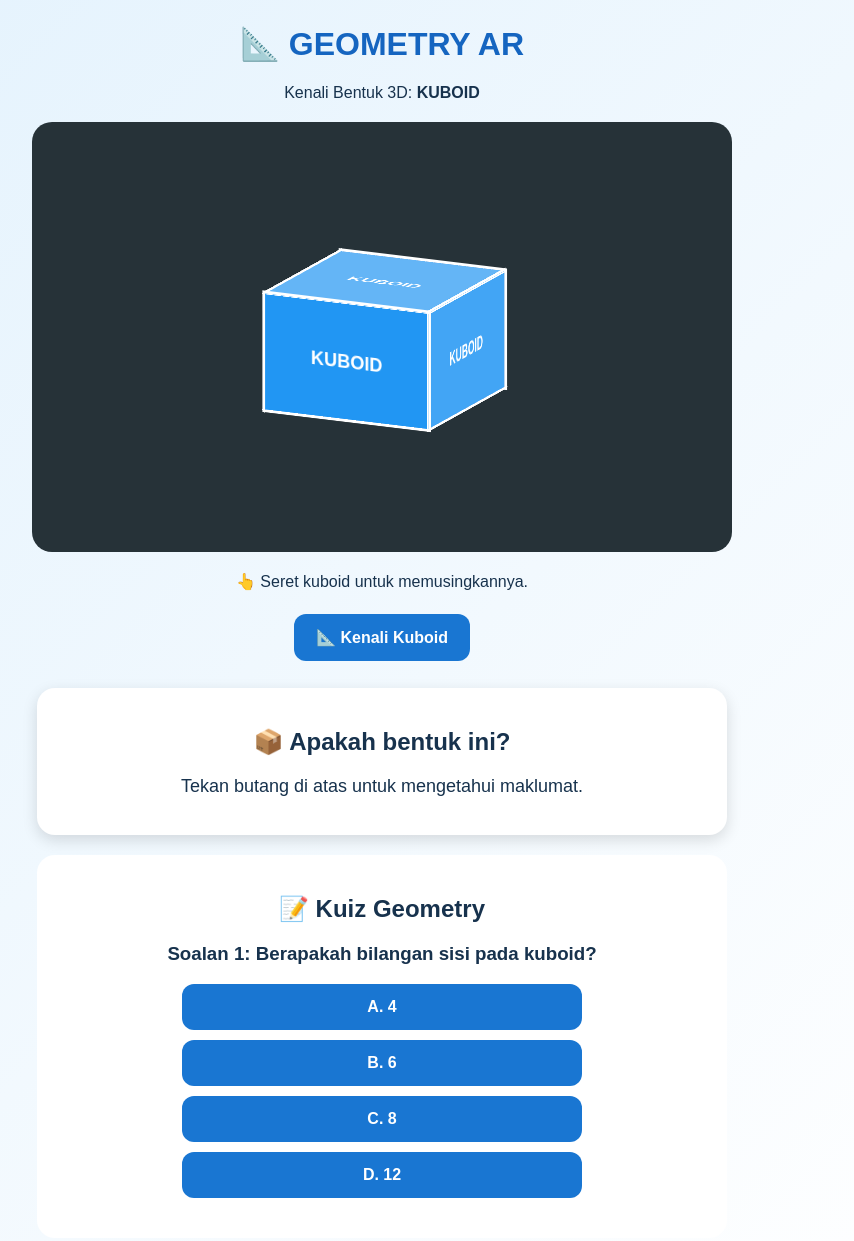
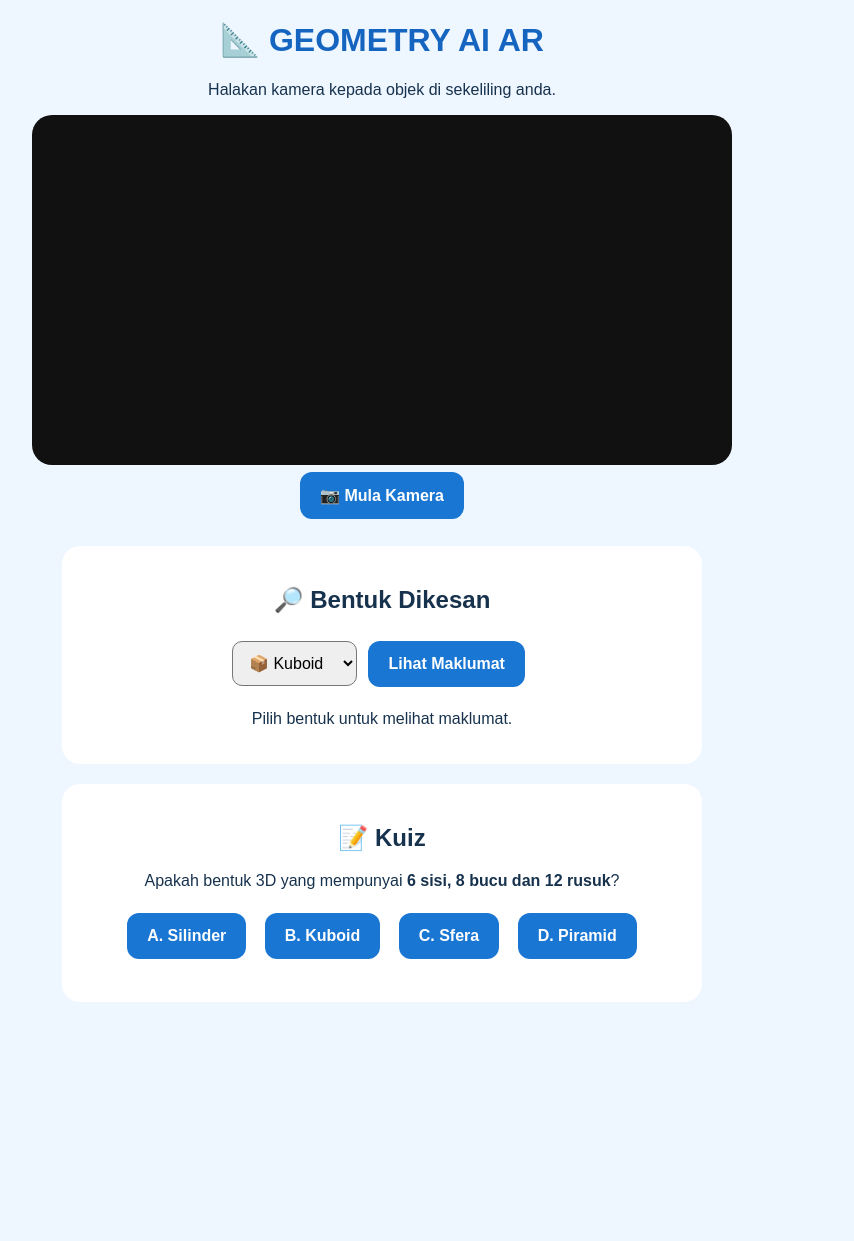
Before and after one commit to Aiman0111/geometry-ar, a plain HTML site: page index.html in a window 1280 px wide. Shown: the top 1241 px of the page, without its empty margins (258-1112 px from the left). After the commit the page ends 1022 px from the top, so only its background shows below. Drawn offline with Linux system fonts and the light colour scheme.

Commit message:
Update index.html

```diff
--- a/index.html
+++ b/index.html
@@ -4,336 +4,273 @@
 <meta charset="UTF-8">
 <meta name="viewport" content="width=device-width, initial-scale=1.0">
 
-<title>Geometry AR - Kuboid</title>
+<title>Geometry AI AR</title>
 
 <style>
-
 body {
     margin: 0;
     font-family: Arial, sans-serif;
-    background: linear-gradient(135deg, #e3f2fd, #ffffff);
+    background: #eef6ff;
+    color: #17324d;
     text-align: center;
-    color: #17324d;
 }
 
 h1 {
-    margin-top: 25px;
     color: #1565c0;
 }
 
-.ar-area {
-    width: 90%;
+button {
+    padding: 14px 20px;
+    margin: 7px;
+    border: 0;
+    border-radius: 12px;
+    background: #1976d2;
+    color: white;
+    font-size: 16px;
+    font-weight: bold;
+}
+
+.camera {
+    width: 95%;
     max-width: 700px;
-    height: 430px;
-    margin: 20px auto;
-    background: #263238;
+    margin: auto;
+    background: #111;
     border-radius: 20px;
     overflow: hidden;
-    position: relative;
-    perspective: 1000px;
 }
 
-.scene {
+video {
     width: 100%;
-    height: 100%;
-    display: flex;
-    justify-content: center;
-    align-items: center;
-    cursor: grab;
-}
-
-.scene:active {
-    cursor: grabbing;
-}
-
-.cuboid {
-    width: 180px;
-    height: 120px;
-    position: relative;
-    transform-style: preserve-3d;
-    transform: rotateX(-15deg) rotateY(-25deg);
-}
-
-.face {
-    position: absolute;
-    display: flex;
-    justify-content: center;
-    align-items: center;
-    border: 3px solid white;
-    font-size: 20px;
-    font-weight: bold;
-    color: white;
-    user-select: none;
-}
-
-.front, .back {
-    width: 180px;
-    height: 120px;
-}
-
-.front {
-    background: #2196f3;
-    transform: translateZ(90px);
-}
-
-.back {
-    background: #1976d2;
-    transform: rotateY(180deg) translateZ(90px);
-}
-
-.right, .left {
-    width: 180px;
-    height: 120px;
-}
-
-.right {
-    background: #42a5f5;
-    transform: rotateY(90deg) translateZ(90px);
-}
-
-.left {
-    background: #0d8bf2;
-    transform: rotateY(-90deg) translateZ(90px);
-}
-
-.top, .bottom {
-    width: 180px;
-    height: 180px;
-}
-
-.top {
-    background: #64b5f6;
-    transform: rotateX(90deg) translateZ(90px);
-}
-
-.bottom {
-    background: #1565c0;
-    transform: rotateX(-90deg) translateZ(30px);
-}
-
-button {
-    border: none;
-    background: #1976d2;
-    color: white;
-    padding: 14px 22px;
-    margin: 7px;
-    border-radius: 12px;
-    font-size: 16px;
-    font-weight: bold;
-    cursor: pointer;
-}
-
-button:hover {
-    background: #0d47a1;
+    display: block;
 }
 
 .info {
+    background: white;
     width: 90%;
-    max-width: 650px;
+    max-width: 600px;
     margin: 20px auto;
     padding: 20px;
-    background: white;
     border-radius: 18px;
-    box-shadow: 0 5px 15px #0002;
 }
 
-.info p {
-    font-size: 18px;
+select {
+    padding: 12px;
+    font-size: 16px;
+    border-radius: 10px;
 }
 
 .quiz {
+    background: white;
     width: 90%;
-    max-width: 650px;
+    max-width: 600px;
     margin: 20px auto;
     padding: 20px;
-    background: white;
     border-radius: 18px;
 }
-
-.answer {
-    display: block;
-    width: 90%;
-    max-width: 400px;
-    margin: 10px auto;
-}
-
-#result {
-    font-size: 20px;
-    font-weight: bold;
-}
-
 </style>
 </head>
 
 <body>
 
-<h1>📐 GEOMETRY AR</h1>
+<h1>📐 GEOMETRY AI AR</h1>
 
-<p>Kenali Bentuk 3D: <b>KUBOID</b></p>
+<p>Halakan kamera kepada objek di sekeliling anda.</p>
 
-<div class="ar-area">
+<div class="camera">
 
-    <div class="scene" id="scene">
+    <video id="camera" autoplay playsinline></video>
 
-        <div class="cuboid" id="cuboid">
+</div>
 
-            <div class="face front">KUBOID</div>
-            <div class="face back">KUBOID</div>
-            <div class="face right">KUBOID</div>
-            <div class="face left">KUBOID</div>
-            <div class="face top">KUBOID</div>
-            <div class="face bottom">KUBOID</div>
+<button id="startCamera">
+📷 Mula Kamera
+</button>
 
-        </div>
+<div class="info">
+
+    <h2>🔎 Bentuk Dikesan</h2>
+
+    <select id="shape">
+
+        <option value="kuboid">📦 Kuboid</option>
+        <option value="kubus">🧊 Kubus</option>
+        <option value="silinder">🥫 Silinder</option>
+        <option value="sfera">⚽ Sfera</option>
+        <option value="piramid">🔺 Piramid</option>
+
+    </select>
+
+    <button onclick="showInfo()">
+        Lihat Maklumat
+    </button>
+
+    <div id="result">
+
+        <p>Pilih bentuk untuk melihat maklumat.</p>
 
     </div>
 
 </div>
 
-<p>👆 Seret kuboid untuk memusingkannya.</p>
+<div class="quiz">
 
-<button onclick="tunjukMaklumat()">
-    📐 Kenali Kuboid
-</button>
+    <h2>📝 Kuiz</h2>
 
-<div class="info" id="info">
+    <p>
+        Apakah bentuk 3D yang mempunyai
+        <b>6 sisi, 8 bucu dan 12 rusuk</b>?
+    </p>
 
-    <h2>📦 Apakah bentuk ini?</h2>
+    <button onclick="answer(false)">
+        A. Silinder
+    </button>
 
-    <p>Tekan butang di atas untuk mengetahui maklumat.</p>
+    <button onclick="answer(true)">
+        B. Kuboid
+    </button>
+
+    <button onclick="answer(false)">
+        C. Sfera
+    </button>
+
+    <button onclick="answer(false)">
+        D. Piramid
+    </button>
+
+    <p id="quizResult"></p>
 
 </div>
 
+<script>
 
-<div class="quiz">
+const video = document.getElementById("camera");
 
-    <h2>📝 Kuiz Geometry</h2>
+document.getElementById("startCamera")
+.addEventListener("click", async function() {
 
-    <h3>
-        Soalan 1: Berapakah bilangan sisi pada kuboid?
-    </h3>
+    try {
 
-    <button class="answer" onclick="jawapan(4)">
-        A. 4
-    </button>
+        const stream =
+        await navigator.mediaDevices.getUserMedia({
+            video: {
+                facingMode: {
+                    ideal: "environment"
+                }
+            },
+            audio: false
+        });
 
-    <button class="answer" onclick="jawapan(6)">
-        B. 6
-    </button>
+        video.srcObject = stream;
 
-    <button class="answer" onclick="jawapan(8)">
-        C. 8
-    </button>
+    } catch (error) {
 
-    <button class="answer" onclick="jawapan(12)">
-        D. 12
-    </button>
+        alert(
+            "Kamera tidak dapat dibuka. Pastikan anda menggunakan HTTPS dan benarkan akses kamera."
+        );
 
-    <p id="result"></p>
+    }
 
-</div>
+});
 
 
-<script>
+function showInfo() {
 
-function tunjukMaklumat() {
+    const shape =
+    document.getElementById("shape").value;
 
-    document.getElementById("info").innerHTML = `
+    const result =
+    document.getElementById("result");
 
+    let html = "";
+
+    if (shape === "kuboid") {
+
+        html = `
         <h2>📦 KUBOID</h2>
+        <p>🔵 Sisi: <b>6</b></p>
+        <p>🟢 Bucu: <b>8</b></p>
+        <p>🟠 Rusuk: <b>12</b></p>
+        <p>Setiap muka berbentuk segi empat tepat.</p>
+        `;
 
-        <p>🔵 <b>Nama bentuk:</b> Kuboid</p>
+    }
 
-        <p>🟢 <b>Bilangan sisi:</b> 6</p>
+    if (shape === "kubus") {
 
-        <p>🟡 <b>Bilangan bucu:</b> 8</p>
+        html = `
+        <h2>🧊 KUBUS</h2>
+        <p>🔵 Sisi: <b>6</b></p>
+        <p>🟢 Bucu: <b>8</b></p>
+        <p>🟠 Rusuk: <b>12</b></p>
+        <p>Semua sisinya berbentuk segi empat sama.</p>
+        `;
 
-        <p>🟠 <b>Bilangan rusuk:</b> 12</p>
+    }
 
-        <p>📐 <b>Bentuk sisi:</b> Segi empat tepat</p>
+    if (shape === "silinder") {
 
-    `;
+        html = `
+        <h2>🥫 SILINDER</h2>
+        <p>🔵 Sisi: <b>3</b></p>
+        <p>🟢 Bucu: <b>0</b></p>
+        <p>🟠 Rusuk: <b>2</b></p>
+        <p>Mempunyai dua permukaan bulat.</p>
+        `;
+
+    }
+
+    if (shape === "sfera") {
+
+        html = `
+        <h2>⚽ SFERA</h2>
+        <p>🔵 Sisi: <b>1</b></p>
+        <p>🟢 Bucu: <b>0</b></p>
+        <p>🟠 Rusuk: <b>0</b></p>
+        <p>Permukaannya melengkung.</p>
+        `;
+
+    }
+
+    if (shape === "piramid") {
+
+        html = `
+        <h2>🔺 PIRAMID</h2>
+        <p>🔵 Sisi: <b>5</b></p>
+        <p>🟢 Bucu: <b>5</b></p>
+        <p>🟠 Rusuk: <b>8</b></p>
+        <p>Mempunyai satu tapak dan sisi berbentuk segi tiga.</p>
+        `;
+
+    }
+
+    result.innerHTML = html;
 
 }
 
 
-function jawapan(nombor) {
+function answer(correct) {
 
-    let result = document.getElementById("result");
+    const output =
+    document.getElementById("quizResult");
 
-    if (nombor === 6) {
+    if (correct) {
 
-        result.innerHTML =
-        "🎉 BETUL! Kuboid mempunyai 6 sisi.";
+        output.innerHTML =
+        "🎉 Betul! Jawapannya ialah KUBOID.";
 
-        result.style.color = "green";
+        output.style.color = "green";
 
     } else {
 
-        result.innerHTML =
-        "❌ Belum betul. Cuba lagi!";
+        output.innerHTML =
+        "❌ Cuba lagi.";
 
-        result.style.color = "red";
+        output.style.color = "red";
 
     }
 
 }
 
-
-/* FUNGSI PUSING KUBOID */
-
-let scene = document.getElementById("scene");
-let cuboid = document.getElementById("cuboid");
-
-let sedangGerak = false;
-let xLama = 0;
-let yLama = 0;
-
-let rotateX = -15;
-let rotateY = -25;
-
-
-scene.addEventListener("pointerdown", function(e) {
-
-    sedangGerak = true;
-
-    xLama = e.clientX;
-    yLama = e.clientY;
-
-});
-
-
-scene.addEventListener("pointermove", function(e) {
-
-    if (!sedangGerak) return;
-
-    let perubahanX = e.clientX - xLama;
-    let perubahanY = e.clientY - yLama;
-
-    rotateY += perubahanX * 0.6;
-    rotateX -= perubahanY * 0.6;
-
-    cuboid.style.transform =
-        "rotateX(" + rotateX + "deg) rotateY(" + rotateY + "deg)";
-
-    xLama = e.clientX;
-    yLama = e.clientY;
-
-});
-
-
-scene.addEventListener("pointerup", function() {
-
-    sedangGerak = false;
-
-});
-
-scene.addEventListener("pointerleave", function() {
-
-    sedangGerak = false;
-
-});
-
 </script>
 
 </body>
```
